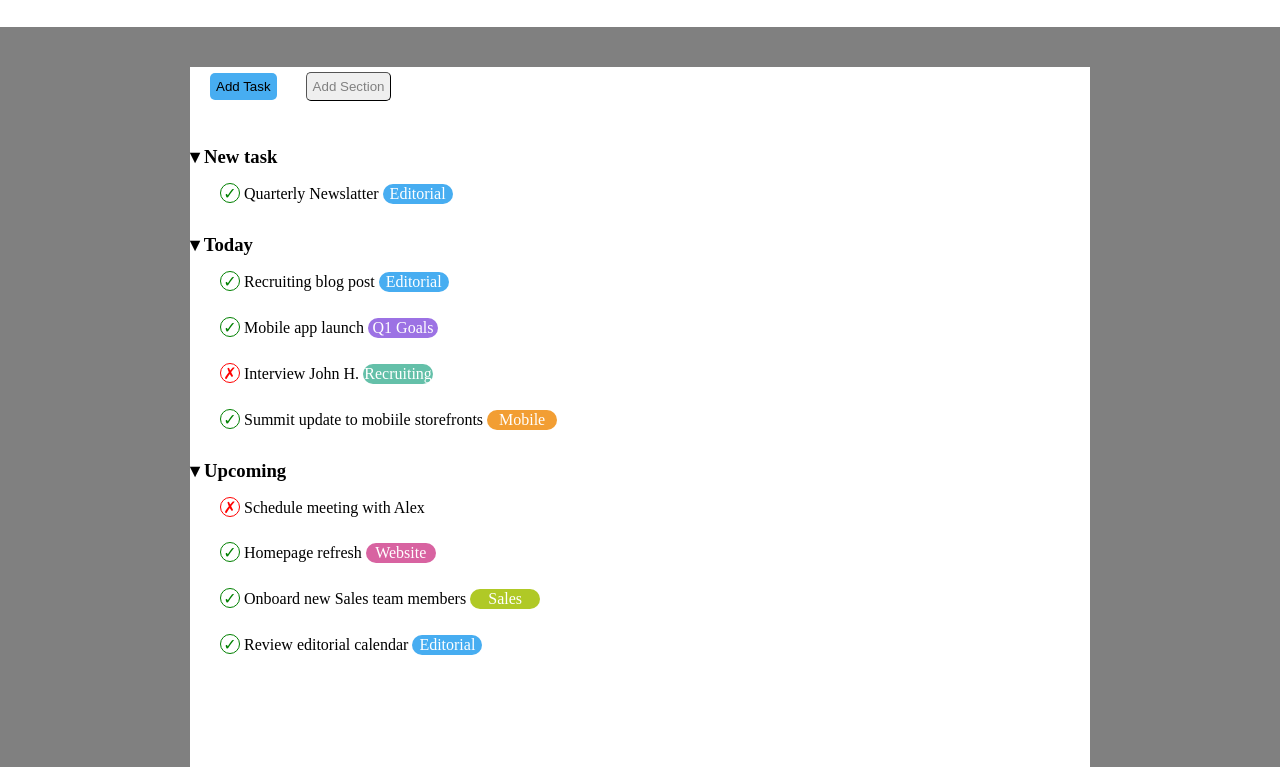
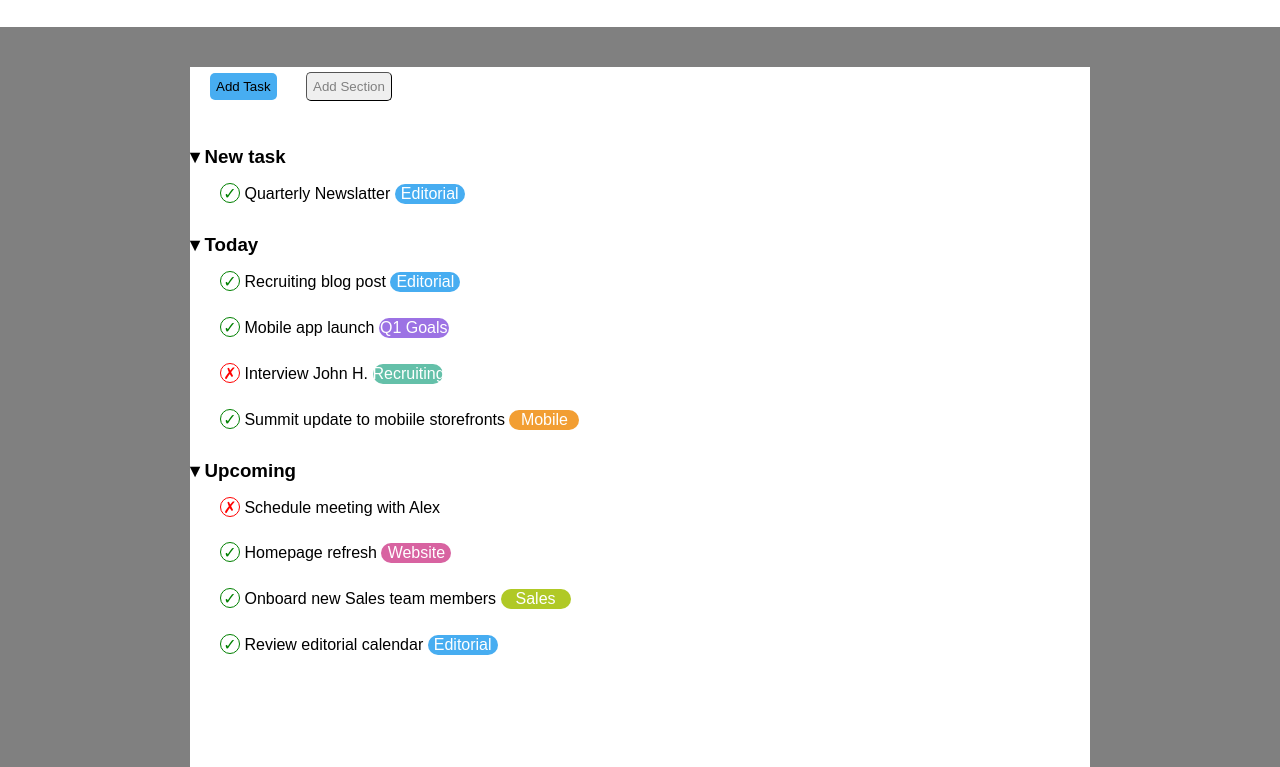
Before and after one commit to Zarzuket/html-css-toboolist, a plain HTML site: page index.html in a window 1280 px wide. Shown: the part 73-840 px from the top of the page. Drawn offline with Linux system fonts and the light colour scheme.

Commit message:
add font-family

```diff
--- a/css/style.css
+++ b/css/style.css
@@ -3,6 +3,7 @@
     margin: 0;
     padding: 0;
     box-sizing: border-box;
+    font-family: 'Arimo', sans-serif;
 }
 
 body{
```
